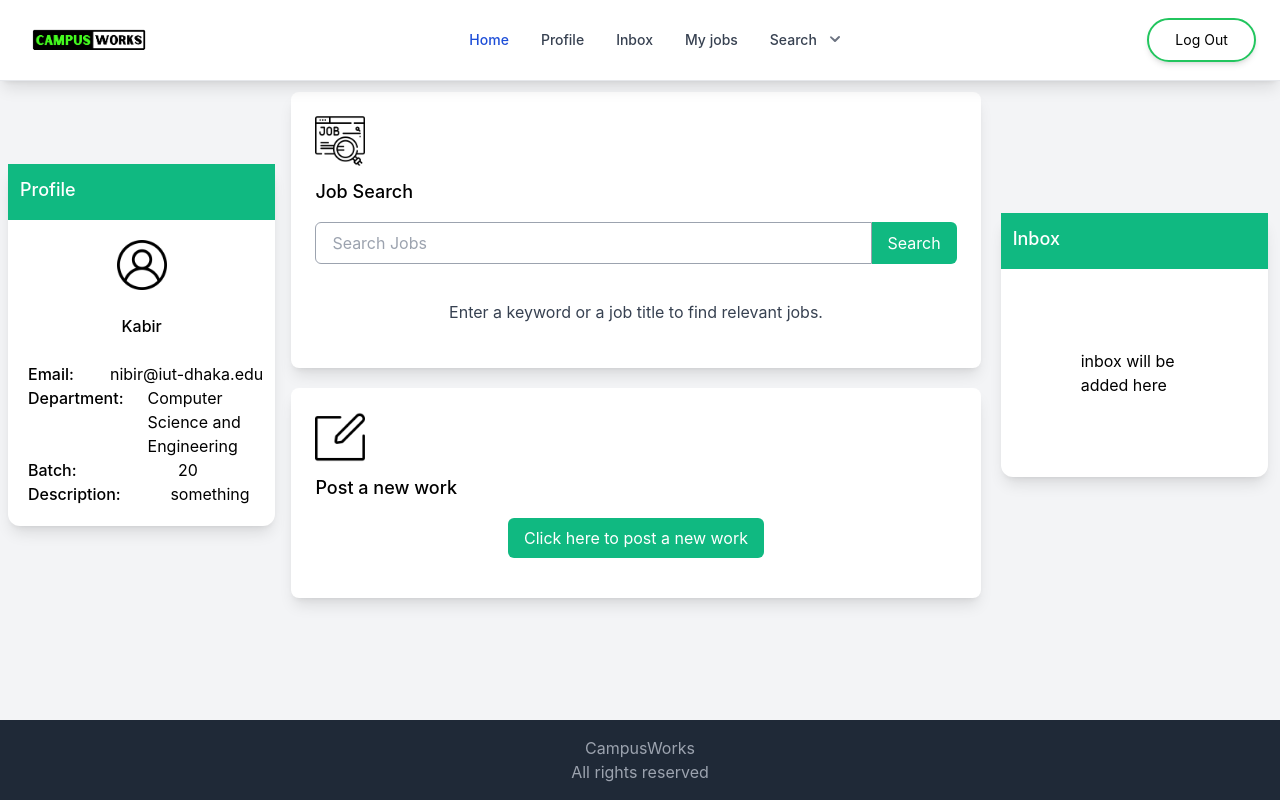
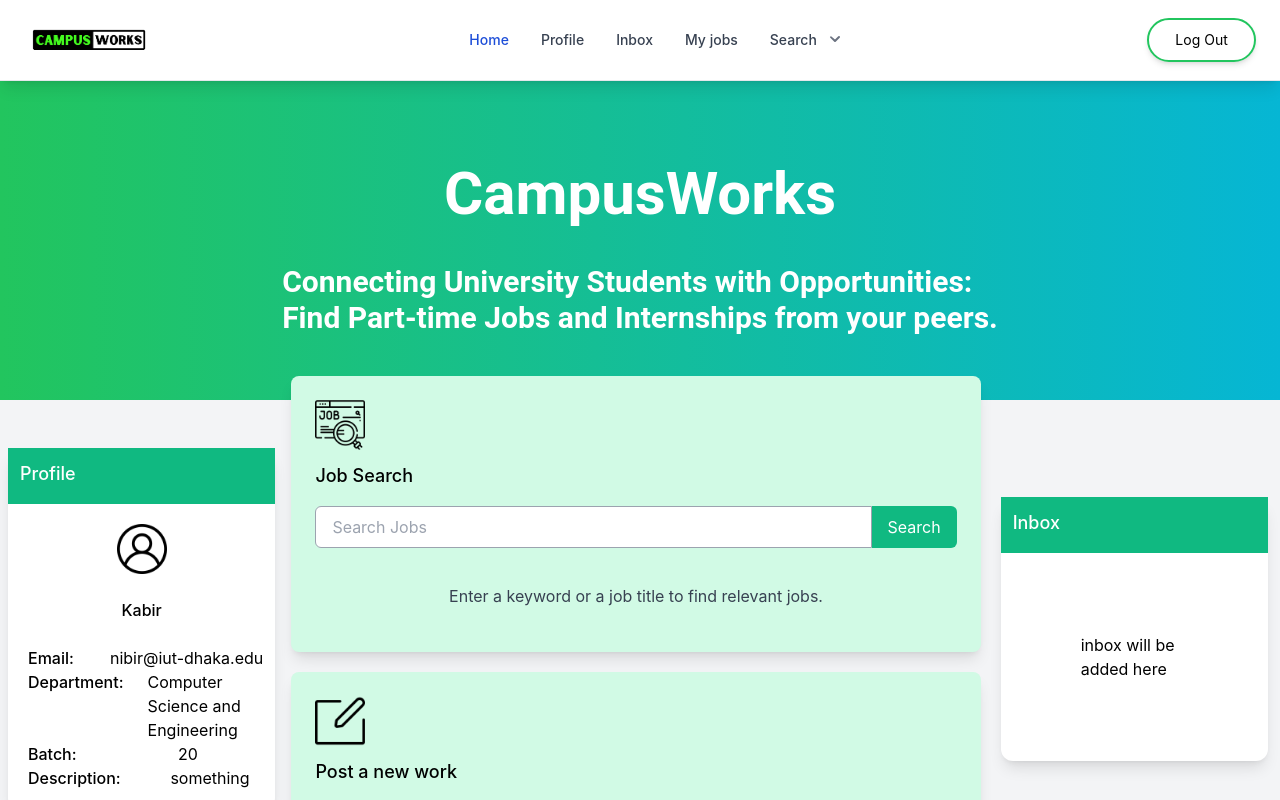
Before and after one commit to HasnainKabir-repos/CampusWorks, a React (Create React App) app in the folder frontend/: page / in a window 1280 px wide. Shown: the top 800 px of the page. Built offline with nearby package versions, Linux system fonts and the light colour scheme; sample sign-in values are in the browser's storage.

Commit message:
minor changes

```diff
--- /dev/null
+++ b/frontend/src/components/Footer/index.jsx
@@ -0,0 +1,16 @@
+const Footer = () =>{
+
+    return(
+        <footer className="bg-gray-800 text-gray-400 py-4 mt-auto mt-10">
+		<div className="container mx-auto px-4">
+
+			<h1 className="text-center">CampusWorks</h1>
+			<p className="text-center">
+			All rights reserved
+			</p>
+		</div>
+		</footer>
+    );
+};
+
+export default Footer;
--- a/frontend/src/components/Main/index.jsx
+++ b/frontend/src/components/Main/index.jsx
@@ -1,4 +1,5 @@
 import TopBar from "../TopBar";
+import Footer from "../Footer";
 import avatar from "../../assets/avatar.png";
 import job_search from "../../assets/job_search.png";
 import write from "../../assets/write.png";
@@ -7,15 +8,34 @@ const Main = () => {
 	const name = "Kabir";
 
 	return (
-
-		<div className="bg-gray-100 h-screen w-screen ">
+		<div className="bg-gray-100 h-full w-full ">
       <div className="fixed w-full z-10 top-0">
         <TopBar />
       </div>
 
 		<div className="flex flex-col">
 
-			<div className="flex flex-row items-center justify-center flex-wrap py-1 mt-20">
+			<div className="mt-20">
+				<div className="flex flex-wrap items-center justify-center bg-gradient-to-r from-green-500 to-cyan-500 h-80">
+
+					<div className="mx-20 flex items-center justify-center">
+						<div className="flex flex-col items-center justify-center">
+						<div className="my-5 mb-10 flex items-center justify-center">
+								<h1 className="font-roboto text-white text-6xl font-bold">CampusWorks</h1>
+							</div>
+							<div className="flex items-center justify-center">
+								<p className="font-roboto text-white text-3xl font-bold">Connecting University Students with Opportunities: <br/>
+								Find Part-time Jobs and Internships from your peers.</p>
+							</div>
+
+						</div>
+
+					</div>
+				</div>
+
+			</div>
+
+			<div className="flex flex-row items-center justify-center flex-wrap py-1 -mt-9">
 				<div className="flex-1 m-2 py-1">
 				<div class="rounded-xl bg-white shadow-lg ">
 
@@ -82,7 +102,7 @@ const Main = () => {
 				</div>
 
 				<div className="flex-auto m-2 ">
-					<div class="rounded-lg bg-white p-6 shadow-lg bg-emerald-100 ">
+					<div class="rounded-lg  p-6 shadow-lg bg-emerald-100">
 
 
 						<div class = "pb-3">
@@ -98,7 +118,7 @@ const Main = () => {
 
 					</div>
 
-					<div class="rounded-lg bg-white p-6 shadow-lg bg-emerald-100 mt-5">
+					<div class="rounded-lg  p-6 shadow-lg bg-emerald-100 mt-5">
 						<div class = "pb-3">
 							<img src={write} height = "50" width = "50"alt="" />
 						</div>
@@ -128,17 +148,8 @@ const Main = () => {
 
 		</div>
 
-		<footer className="bg-gray-800 text-gray-400 py-4 absolute bottom-0 w-full">
-		<div className="container mx-auto px-4">
-
-			<h1 className="text-center">CampusWorks</h1>
-			<p className="text-center">
-			All rights reserved
-			</p>
-		</div>
-		</footer>
+		<Footer />
     </div>
-
 
 
 	);
--- a/frontend/src/index.css
+++ b/frontend/src/index.css
@@ -9,9 +9,20 @@ body {
     sans-serif;
   -webkit-font-smoothing: antialiased;
   -moz-osx-font-smoothing: grayscale;
+  height: 100%;
 }
 
 code {
   font-family: source-code-pro, Menlo, Monaco, Consolas, 'Courier New',
     monospace;
 }
+
+#root {
+  display: flex;
+  flex-direction: column;
+  min-height: 100%;
+}
+
+main {
+  flex: 1;
+}
--- a/frontend/tailwind.config.js
+++ b/frontend/tailwind.config.js
@@ -3,6 +3,9 @@ module.exports = {
   content: ['./src/components/**/*.{html,js,jsx}'],
   theme: {
     extend: {},
+    fontFamily: {
+      'roboto': ['Roboto', 'sans-serif'],
+    }
   },
   plugins: [],
 }
```
